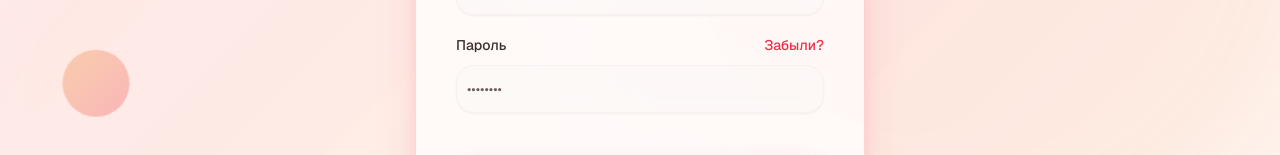
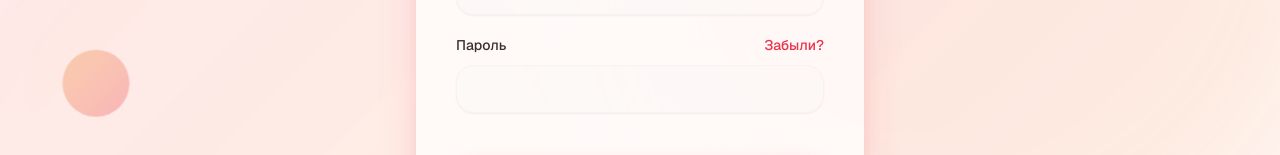
Before and after one commit to aleksey-yesin/my-time-frontend, a Next.js app: page /auth/login in a window 1280 px wide. Shown: the part 330-485 px from the top of the page. Built offline with nearby package versions, Linux system fonts and the light colour scheme; no server answers.

Commit message:
Change Input component defaults

```diff
--- a/app/globals.css
+++ b/app/globals.css
@@ -179,12 +179,6 @@
     transition: all 0.3s cubic-bezier(0.4, 0, 0.2, 1);
   }
 
-  .beauty-glow:focus-within {
-    box-shadow:
-      0 0 0 4px oklch(from var(--primary) l c h / 0.2),
-      0 8px 32px -4px oklch(from var(--primary) l c h / 0.25);
-  }
-
   .beauty-shine {
     position: relative;
     overflow: hidden;
--- a/components/pages/auth/login-content/login-content.tsx
+++ b/components/pages/auth/login-content/login-content.tsx
@@ -49,26 +49,20 @@
       {/* Form */}
       <form onSubmit={handleSubmit} className="space-y-5">
         <div className="space-y-2.5">
-          <Label htmlFor="email" className="font-medium text-foreground/90">
+          <Label htmlFor="email" className="text-foreground/90">
             Email
           </Label>
           <Input
             id="email"
-            type="email"
             placeholder="your@email.com"
             value={email}
             onChange={(e) => setEmail(e.target.value)}
-            className="beauty-glow h-12 border-border/40 bg-input/50 backdrop-blur-sm transition-all duration-300 focus:border-primary/50"
-            required
           />
         </div>
 
         <div className="space-y-2.5">
           <div className="flex items-center justify-between">
-            <Label
-              htmlFor="password"
-              className="font-medium text-foreground/90"
-            >
+            <Label htmlFor="password" className="text-foreground/90">
               Пароль
             </Label>
             <button
@@ -81,11 +75,8 @@
           <Input
             id="password"
             type="password"
-            placeholder="••••••••"
             value={password}
             onChange={(e) => setPassword(e.target.value)}
-            className="beauty-glow h-12 border-border/40 bg-input/50 backdrop-blur-sm transition-all duration-300 focus:border-primary/50"
-            required
           />
         </div>
 
--- a/components/ui/input.tsx
+++ b/components/ui/input.tsx
@@ -1,19 +1,27 @@
-import * as React from "react"
+import * as React from 'react';
 
-import { cn } from "@/lib/utils"
+import { cn } from '@/lib/utils';
 
-function Input({ className, type, ...props }: React.ComponentProps<"input">) {
+function Input({ className, type, ...props }: React.ComponentProps<'input'>) {
   return (
     <input
       type={type}
       data-slot="input"
       className={cn(
-        "dark:bg-input/30 border-input focus-visible:border-ring focus-visible:ring-ring/50 aria-invalid:ring-destructive/20 dark:aria-invalid:ring-destructive/40 aria-invalid:border-destructive dark:aria-invalid:border-destructive/50 h-9 rounded-md border bg-transparent px-2.5 py-1 text-base shadow-xs transition-[color,box-shadow] file:h-7 file:text-sm file:font-medium focus-visible:ring-[3px] aria-invalid:ring-[3px] md:text-sm file:text-foreground placeholder:text-muted-foreground w-full min-w-0 outline-none file:inline-flex file:border-0 file:bg-transparent disabled:pointer-events-none disabled:cursor-not-allowed disabled:opacity-50",
-        className
+        'h-12 w-full min-w-0 rounded-md border border-border/40 bg-input/50 px-2.5 py-1 text-base shadow-xs transition-[color,box-shadow] duration-300 outline-none file:inline-flex file:h-7 file:border-0 file:bg-transparent file:text-sm file:font-medium file:text-foreground placeholder:text-muted-foreground focus-visible:border-ring/50 focus-visible:ring-[3px] focus-visible:ring-ring/50 disabled:pointer-events-none disabled:cursor-not-allowed disabled:opacity-50 aria-invalid:border-destructive aria-invalid:ring-[3px] aria-invalid:ring-destructive/20 md:text-sm dark:bg-input/30 dark:aria-invalid:border-destructive/50 dark:aria-invalid:ring-destructive/40',
+        className,
       )}
       {...props}
     />
-  )
+  );
 }
 
-export { Input }
+export { Input };
+
+/******************************************************************************
+ * Changes
+ *
+ * className
+ * OLD: "h-9 border-input bg-transparent focus-visible:border-ring"
+ * NEW: "h-12 border-border/40 bg-input/50 duration-300 focus-visible:border-ring/50"
+ */
```
